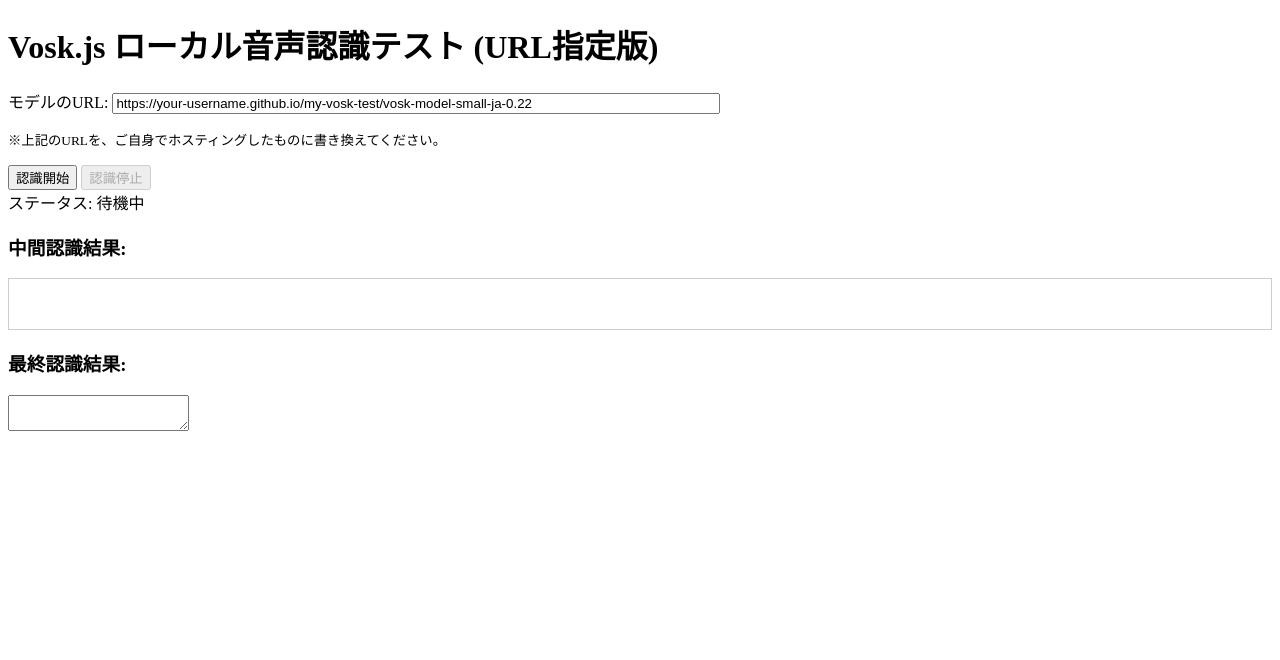
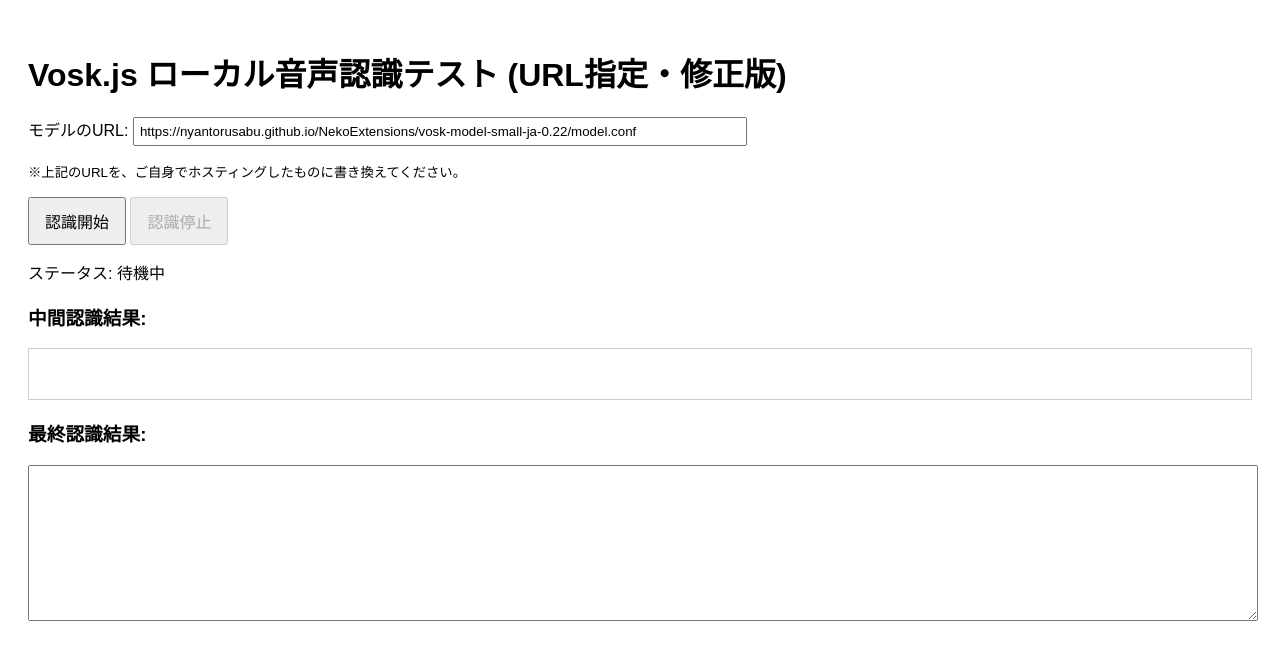
Before and after one commit to nyantorusabu/NekoExtensions, a plain HTML site: page index.html in a window 1280 px wide. Drawn offline with Linux system fonts and the light colour scheme.

Commit message:
Update index.html

```diff
--- a/index.html
+++ b/index.html
@@ -2,17 +2,25 @@
 <html lang="ja">
 <head>
     <meta charset="UTF-8">
-    <title>Vosk Browser Test (URL指定版)</title>
-    <!-- スタイルは省略 -->
+    <title>Vosk Browser Test (URL指定・修正版)</title>
+    <style>
+        /* スタイルは変更なし */
+        body { font-family: sans-serif; padding: 20px; }
+        #controls, #status, #result { margin-bottom: 15px; }
+        #model_url { width: 100%; max-width: 600px; padding: 5px; }
+        button { padding: 10px 15px; font-size: 16px; }
+        textarea { width: 100%; height: 150px; font-size: 14px; }
+    </style>
 </head>
 <body>
-
-    <h1>Vosk.js ローカル音声認識テスト (URL指定版)</h1>
-
+    <h1>Vosk.js ローカル音声認識テスト (URL指定・修正版)</h1>
     <div id="controls">
         <label for="model_url">モデルのURL:</label>
-        <!-- ここに、GitHub PagesでホスティングしたモデルのURLを指定します -->
-        <input type="text" id="model_url" value="https://your-username.github.io/my-vosk-test/vosk-model-small-ja-0.22" style="width: 600px;">
+        <!--
+          【重要】URLの末尾をフォルダ名で終わらせず、
+          その中にあるファイル `model.conf` まで指定します。
+        -->
+        <input type="text" id="model_url" value="https://nyantorusabu.github.io/NekoExtensions/vosk-model-small-ja-0.22/model.conf">
         <p>
             <small>※上記のURLを、ご自身でホスティングしたものに書き換えてください。</small>
         </p>
@@ -26,11 +34,9 @@
     <h3>最終認識結果:</h3>
     <textarea id="final_result" readonly></textarea>
 
-    <!-- vosk-browserライブラリ -->
     <script type="application/javascript" src="https://cdn.jsdelivr.net/npm/vosk-browser@0.0.3/dist/vosk.js"></script>
-
-    <!-- JavaScriptコード（変更なし） -->
     <script>
+        // JavaScript部分は変更ありません
         const modelUrlInput = document.getElementById('model_url');
         const startBtn = document.getElementById('startBtn');
         const stopBtn = document.getElementById('stopBtn');
@@ -45,7 +51,6 @@
         }
 
         startBtn.addEventListener('click', async () => {
-            // ... (これ以降のJavaScriptコードは以前のものと全く同じです) ...
             startBtn.disabled = true;
             stopBtn.disabled = false;
             finalResultTextarea.value = '';
@@ -86,7 +91,7 @@
                     }
                 };
                 source = audioContext.createMediaStreamSource(mediaStream);
-                source.connect(recognizerNode);
+                source.connect( recognizerNode );
                 recognizerNode.connect(audioContext.destination);
                 updateStatus('認識中です... 話してください。');
             } catch (error) {
@@ -112,6 +117,5 @@
             stopBtn.disabled = true;
         }
     </script>
-
 </body>
 </html>
```
